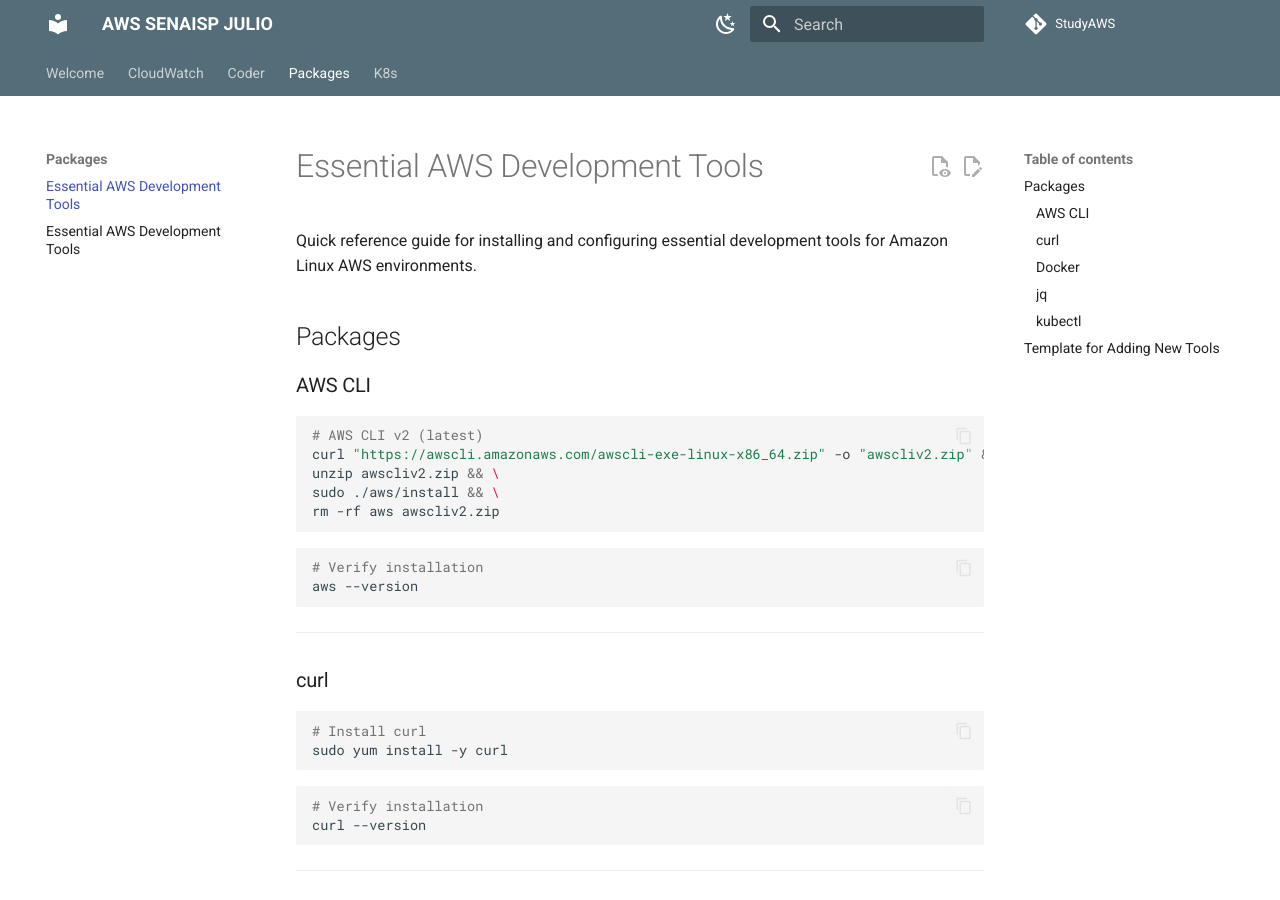
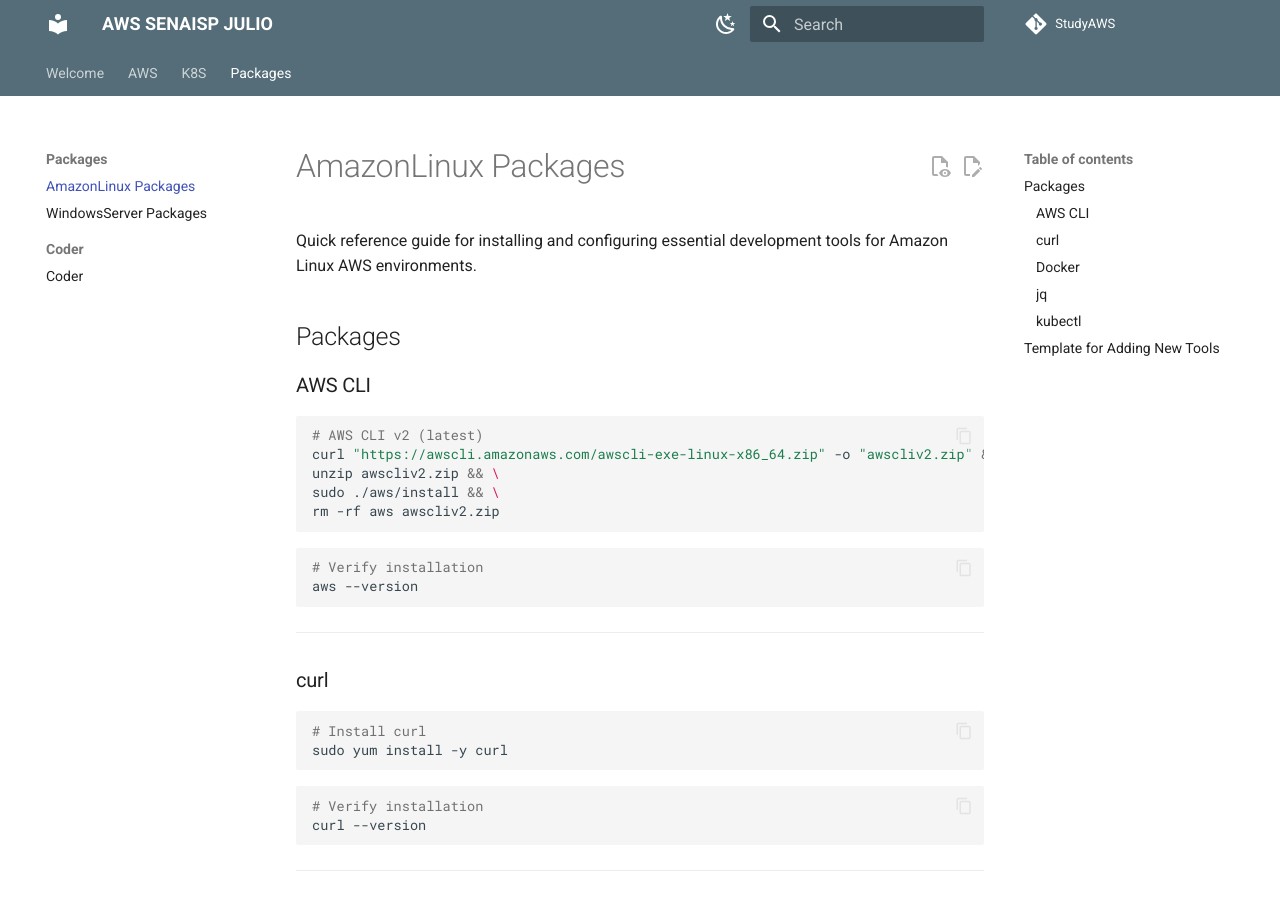
Before and after one commit to Julio-vincente/studyAWS, an MkDocs documentation site: the page built from docs/Packages/AmazonLinux.md, in a window 1280 px wide and 900 px high. Built offline with MkDocs 1.6.1 and Material for MkDocs 9.7.7, drawn with Linux system fonts in a browser that asks for light colours; comment, search, counter and statistics services are not loaded; some of the changed text lies outside the part shown.

Commit message:
fix: docs folders

```diff
--- a/docs/Packages/AmazonLinux.md
+++ b/docs/Packages/AmazonLinux.md
@@ -1,4 +1,4 @@
-# Essential AWS Development Tools
+# AmazonLinux Packages
 
 Quick reference guide for installing and configuring essential development tools for Amazon Linux AWS environments.
 
--- a/docs/Packages/WindowsServer.md
+++ b/docs/Packages/WindowsServer.md
@@ -1,4 +1,4 @@
-# Essential AWS Development Tools
+# WindowsServer Packages
 
 Quick reference guide for installing and configuring essential development tools for Windows Server AWS environments.
 
```
Also changed, not shown: docs/AWS/CloudWatch/x-ray.md (renamed from docs/CloudWatch/x-ray.md), docs/K8S/Hpa.md (renamed from docs/k8s/hpa.md), docs/K8S/Istio.md (renamed from docs/k8s/Istio.md), docs/K8S/Keda.md (renamed from docs/k8s/keda.md), docs/K8S/promeGrafa.md (renamed from docs/k8s/promeGrafa.md), docs/K8S/testCpu.md (renamed from docs/k8s/testCpu.md), docs/Packages/Coder/vscoder.md (renamed from docs/Coder/vscoder.md), 1 other file.
